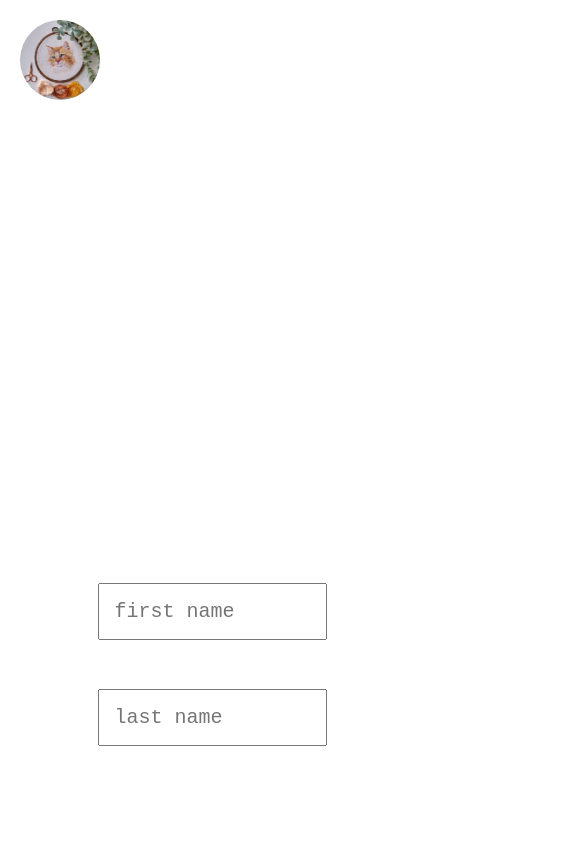
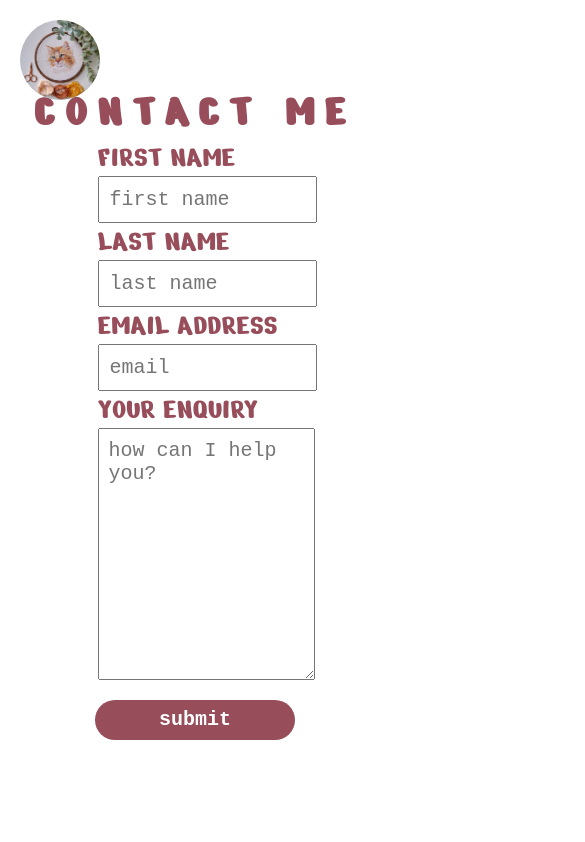
Before and after one commit to JenWarman/react-embroidery-portfolio, a React (Vite) app: page /contact in a window 390 px wide. Shown: the top 842 px of the page, 585 px wide, since content can reach past the window. Built offline with nearby package versions, Linux system fonts and the light colour scheme; a web font is replaced by a local one.

Commit message:
Contact form and navbar media queries.

```diff
--- a/src/components/Navigation/Navbar.jsx
+++ b/src/components/Navigation/Navbar.jsx
@@ -10,7 +10,7 @@ function Navbar() {
   const [closingTab, setClosingTab] = useState(null);
 
   const [isMobileMenuOpen, setIsMobileMenuOpen] = useState(false);
-  const [isMobile, setIsMobile] = useState(window.innerWidth < 768);
+  const [isMobile, setIsMobile] = useState(window.innerWidth < 800);
 
   const location = useLocation();
   const navigate = useNavigate();
@@ -45,7 +45,7 @@ function Navbar() {
   }, [location]);
 
   useEffect(() => {
-    const handleResize = () => setIsMobile(window.innerWidth < 768);
+    const handleResize = () => setIsMobile(window.innerWidth < 800);
     window.addEventListener("resize", handleResize);
     return () => window.removeEventListener("resize", handleResize);
   }, []);
--- a/src/css/styles.css
+++ b/src/css/styles.css
@@ -177,19 +177,50 @@ html {
 }
 
 .contact {
-  height: 100%;
-  width: 100%;
+  height: 100vh;
+  width: 100vw;
   display: flex;
   justify-content: center;
   align-items: center;
   flex-direction: column;
 }
 .contact_heading {
-  font-size: 22rem;
-  color: white;
+  font-size: 18rem;
+  color: rgb(152, 77, 90);
   text-transform: uppercase;
   letter-spacing: 1.1rem;
   font-family: "Nerko One", cursive;
+  text-align: center;
+}
+@media (max-width: 1800px) {
+  .contact_heading {
+    font-size: 16rem;
+  }
+}
+@media (max-width: 1600px) {
+  .contact_heading {
+    font-size: 14rem;
+  }
+}
+@media (max-width: 1400px) {
+  .contact_heading {
+    font-size: 12rem;
+  }
+}
+@media (max-width: 1100px) {
+  .contact_heading {
+    font-size: 8.5rem;
+  }
+}
+@media (max-width: 900px) {
+  .contact_heading {
+    font-size: 6.5rem;
+  }
+}
+@media (max-width: 700px) {
+  .contact_heading {
+    font-size: 4.5rem;
+  }
 }
 
 .footer {
@@ -604,6 +635,11 @@ html {
   justify-content: flex-end;
   z-index: 1000;
 }
+@media (max-width: 1700px) {
+  .main-navigation {
+    width: 16rem;
+  }
+}
 .main-navigation_tab {
   height: 100vh;
   width: 10rem;
@@ -616,6 +652,11 @@ html {
   justify-content: center;
   cursor: pointer;
 }
+@media (max-width: 1700px) {
+  .main-navigation_tab {
+    width: 8rem;
+  }
+}
 .main-navigation_tab span {
   writing-mode: vertical-rl;
   color: white;
@@ -624,6 +665,11 @@ html {
   letter-spacing: 0.1rem;
   transition: all 0.3s ease;
   font-family: "Nerko One", cursive;
+}
+@media (max-width: 1700px) {
+  .main-navigation_tab span {
+    font-size: 4rem;
+  }
 }
 .main-navigation_tab.open {
   position: fixed;
@@ -641,6 +687,11 @@ html {
   height: 100vh;
   transition: all 0.4s ease;
 }
+@media (max-width: 1700px) {
+  .main-navigation_tab.open.closing {
+    width: 8rem;
+  }
+}
 .main-navigation .nav-about {
   background-color: rgb(216, 191, 195);
 }
@@ -648,7 +699,7 @@ html {
   background-color: rgb(152, 77, 90);
 }
 .main-navigation .nav-contact {
-  background-color: rgb(77, 108, 152);
+  background-color: rgb(138, 140, 193);
 }
 
 .main-navigation_content {
@@ -741,15 +792,25 @@ html {
   width: 50%;
   flex-direction: column;
   font-size: 4rem;
-  color: white;
+  color: rgb(152, 77, 90);
   text-transform: uppercase;
   font-family: "Nerko One", cursive;
+}
+@media (max-width: 1100px) {
+  .form {
+    font-size: 3rem;
+  }
 }
 .form_input {
   width: 100%;
   font-family: "Nanum Gothic Coding", monospace;
   font-size: 2rem;
   padding: 1.5rem;
+}
+@media (max-width: 1100px) {
+  .form_input {
+    padding: 1rem;
+  }
 }
 .form_textarea {
   width: 100%;
@@ -760,10 +821,15 @@ html {
 .form_textarea-label {
   font-family: inherit;
 }
+@media (max-width: 1100px) {
+  .form_textarea {
+    padding: 1rem;
+  }
+}
 .form button {
   height: 4rem;
   width: 20rem;
-  background-color: white;
+  background-color: rgb(152, 77, 90);
   display: flex;
   justify-content: center;
   align-items: center;
@@ -774,12 +840,12 @@ html {
   margin-bottom: 2rem;
   font-size: 2rem;
   font-family: "Nanum Gothic Coding", monospace;
-  color: rgb(152, 77, 90);
+  color: white;
   border: none;
   font-weight: 600;
 }
 .form button:hover {
-  background-color: rgb(216, 191, 195);
+  background-color: rgb(177.6637554585, 102.3362445415, 115.3930131004);
   transform: scale(1.1);
 }
 
--- a/src/scss/components/_form.scss
+++ b/src/scss/components/_form.scss
@@ -3,15 +3,23 @@
   width: 50%;
   flex-direction: column;
   font-size: 4rem;
-  color: white;
+  color: $primary-color;
   text-transform: uppercase;
   font-family: $font-heading;
+
+  @media (max-width: 1100px) {
+         font-size: 3rem;
+      }
 
   &_input {
     width: 100%;
     font-family: $font-paragraph;
     font-size: 2rem;
     padding: 1.5rem;
+
+    @media (max-width: 1100px) {
+      padding: 1rem;
+    }
   }
 
   &_textarea {
@@ -22,12 +30,16 @@
     &-label {
       font-family: inherit;
     }
+
+    @media (max-width: 1100px) {
+      padding: 1rem;
+    }
   }
 
   button {
     height: 4rem;
     width: 20rem;
-    background-color: white;
+    background-color: $primary-color;
     display: flex;
     justify-content: center;
     align-items: center;
@@ -38,12 +50,12 @@
     margin-bottom: 2rem;
     font-size: 2rem;
     font-family: $font-paragraph;
-    color: $primary-color;
+    color: white;
     border: none;
     font-weight: 600;
 
     &:hover {
-      background-color: $secondary-color;
+      background-color: lighten($primary-color, 10);
       transform: scale(1.1);
     }
   }
--- a/src/scss/components/_navbar.scss
+++ b/src/scss/components/_navbar.scss
@@ -8,6 +8,10 @@
   flex-direction: row;
   justify-content: flex-end;
   z-index: 1000;
+
+  @media (max-width: 1700px) {
+    width: 16rem;
+  }
 
   &_tab {
     height: 100vh;
@@ -21,6 +25,10 @@
     justify-content: center;
     cursor: pointer;
 
+    @media (max-width: 1700px) {
+      width: 8rem;
+    }
+
     span {
       writing-mode: vertical-rl;
       color: white;
@@ -29,6 +37,10 @@
       letter-spacing: 0.1rem;
       transition: all 0.3s ease;
       font-family: $font-heading;
+
+      @media (max-width: 1700px) {
+        font-size: 4rem;
+      }
     }
 
     &.open {
@@ -47,6 +59,10 @@
         width: 10rem;
         height: 100vh;
         transition: all 0.4s ease;
+
+        @media (max-width: 1700px) {
+          width: 8rem;
+        }
       }
     }
   }
@@ -58,7 +74,7 @@
     background-color: $primary-color;
   }
   .nav-contact {
-    background-color: rgb(77, 108, 152);
+    background-color: rgb(138, 140, 193);
   }
 }
 
@@ -66,7 +82,7 @@
   position: absolute;
   inset: 0;
   color: white;
-  overflow:auto; //<----creating scroll bar?
+  overflow: auto; //<----creating scroll bar?
   font-size: 1.5rem;
   z-index: 1;
   margin-right: 10rem;
--- a/src/scss/layout/_contact.scss
+++ b/src/scss/layout/_contact.scss
@@ -1,16 +1,40 @@
 .contact {
-    height: 100%;
-    width: 100%;
+    height: 100vh;
+    width: 100vw;
     display: flex;
     justify-content: center;
     align-items: center;
     flex-direction: column;
 
     &_heading {
-      font-size: 22rem;
-      color: white;
+      font-size: 18rem;
+      color: $primary-color;
       text-transform: uppercase;
       letter-spacing: 1.1rem;
       font-family: $font-heading;
+      text-align: center;
+
+      @media (max-width: 1800px) {
+         font-size: 16rem;
+      }
+
+      @media (max-width: 1600px) {
+         font-size: 14rem;
+      }
+
+        @media (max-width: 1400px) {
+         font-size: 12rem;
+      }
+
+       @media (max-width: 1100px) {
+         font-size: 8.5rem;
+      }
+
+       @media (max-width: 900px) {
+         font-size: 6.5rem;
+      }
+       @media (max-width: 700px) {
+         font-size: 4.5rem;
+      }
     }
   }
```
Also changed, not shown: 1 other file (tests, documents, lock files or other folders).
